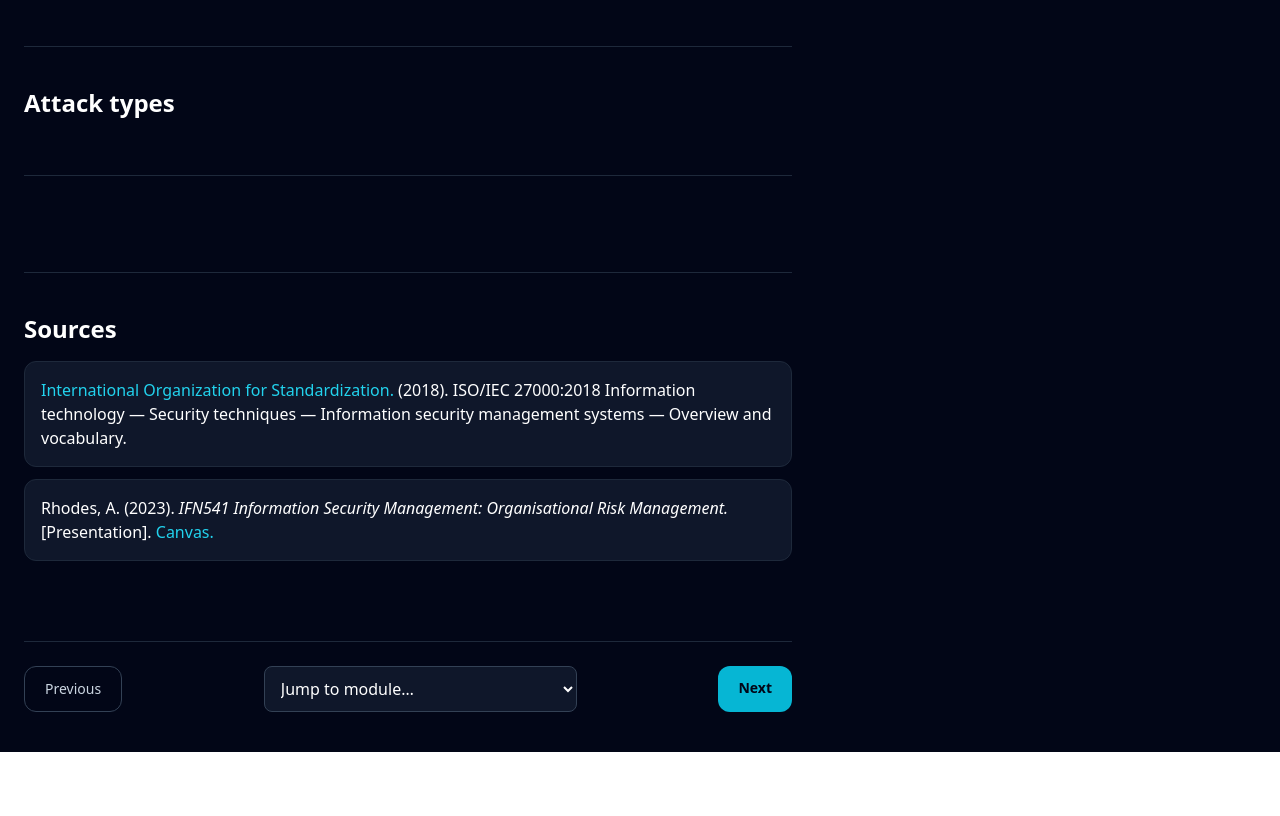
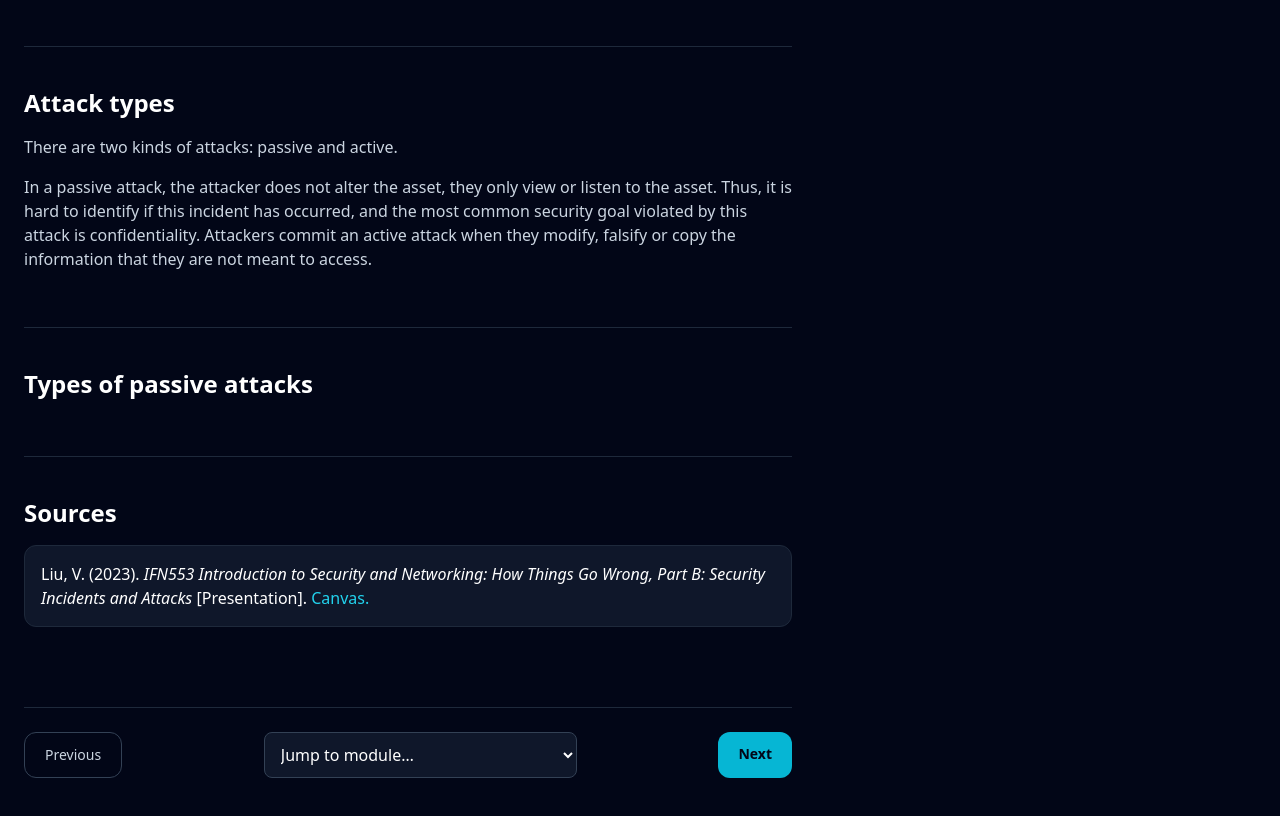
Before and after one commit to thedevarchive/shieldalert-security-dashboard, a Nuxt app: page /courses/infosec-mgmt/module2 in a window 1280 px wide. Shown: the part 620-1436 px from the top of the page. Before the commit the page ends 1372 px from the top, so only its background shows below. Built offline with nearby package versions, Linux system fonts and the light colour scheme.

Commit message:
Added more content to the new module 2 of InfoSec course

```diff
--- a/app/pages/courses/infosec-mgmt/module2.vue
+++ b/app/pages/courses/infosec-mgmt/module2.vue
@@ -10,7 +10,11 @@ const sections = [
     },
     {
         id: '2',
-        title: '',
+        title: 'Types of passive attacks',
+    },
+    {
+        id: '2',
+        title: 'Types of active attacks',
     },
     {
         id: '5',
@@ -50,10 +54,13 @@ const sections = [
                     </h2>
 
                     <p class="mb-4 text-slate-300">
-                        A security incident happens when a threat exploits a vulnerability and information assets are impacted in the process.
+                        A security incident happens when a threat exploits a vulnerability and information assets are
+                        impacted in the process.
                         Security incidents become considered "attacks" when human action is the cause.
-                        Attackers are people who intentionally exploit vulnerabilities gain access to the assets in question.
-                        A security incident or attack is damaging if at least one of the security goals of an information asset is violated.
+                        Attackers are people who intentionally exploit vulnerabilities gain access to the assets in
+                        question.
+                        A security incident or attack is damaging if at least one of the security goals of an
+                        information asset is violated.
                     </p>
                 </section>
 
@@ -63,12 +70,24 @@ const sections = [
                     </h2>
 
                     <p class="mb-4 text-slate-300">
+                        There are two kinds of attacks: passive and active.
+                    </p>
+
+                    <p class="mb-4 text-slate-300">
+                        In a passive attack, the attacker does not alter the asset, they only view or listen to the
+                        asset.
+                        Thus, it is hard to identify if this incident has occurred, and the most common security goal violated by this attack is confidentiality.
+                        Attackers commit an active attack when they modify, falsify or copy the information that they are not meant to access.
                     </p>
                 </section>
 
                 <section id="2" class="scroll-mt-24 border-b border-slate-800 py-10">
                     <h2 class="mb-4 text-2xl font-semibold">
+                        Types of passive attacks
                     </h2>
+
+                    <p class="mb-4 text-slate-300">
+                    </p>
                 </section>
 
                 <section id="5" class="scroll-mt-24 py-10">
@@ -78,15 +97,8 @@ const sections = [
 
                     <div class="space-y-3">
                         <div class="rounded-xl border border-slate-800 bg-slate-900 p-4">
-                            <a class="text-cyan-400" href="https://www.iso.org/standard/73906.html">International
-                                Organization for Standardization.</a> (2018).
-                            ISO/IEC 27000:2018 Information technology — Security techniques —
-                            Information security management systems — Overview and vocabulary.
-                        </div>
-
-                        <div class="rounded-xl border border-slate-800 bg-slate-900 p-4">
-                            Rhodes, A. (2023). <em>IFN541 Information Security Management: Organisational Risk
-                                Management.</em> [Presentation]. <a class="text-cyan-400"
+                            Liu, V. (2023). <em>IFN553 Introduction to Security and Networking: How Things Go Wrong,
+                                Part B: Security Incidents and Attacks</em> [Presentation]. <a class="text-cyan-400"
                                 href="https://www.canvas.qut.edu.au/">Canvas.</a>
                         </div>
                     </div>
```
